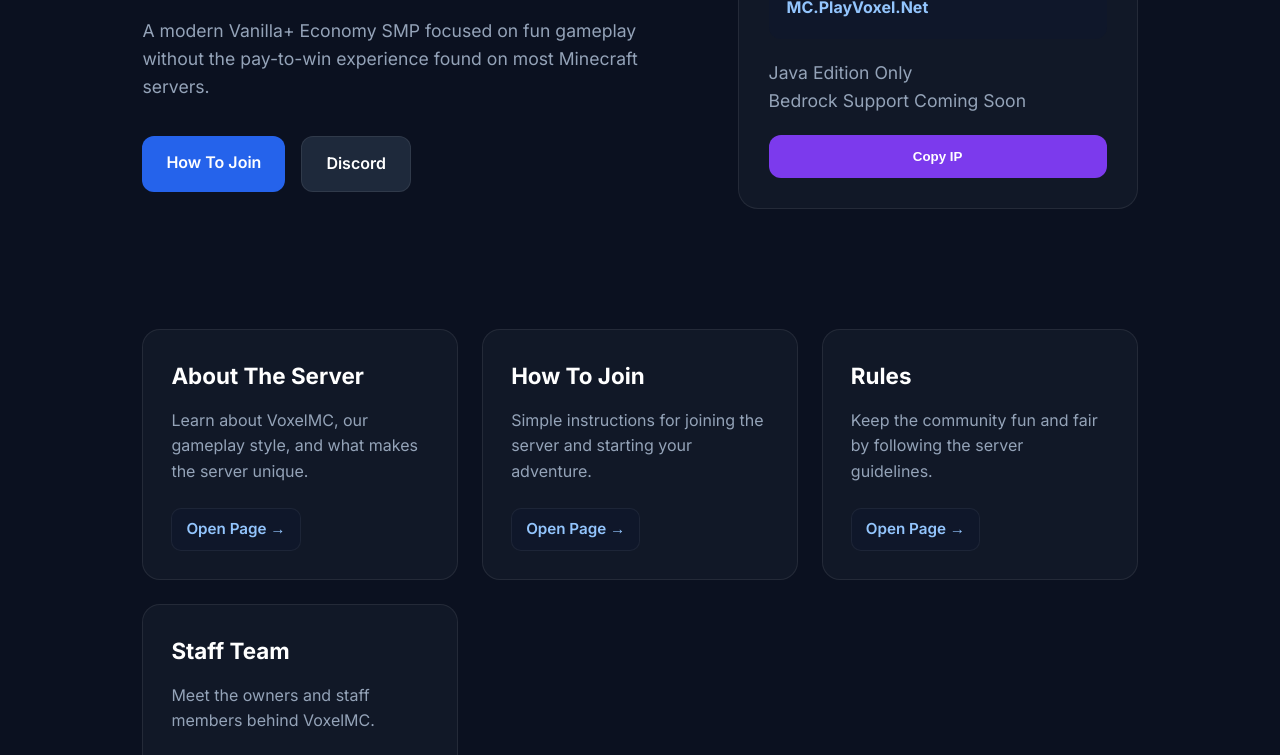
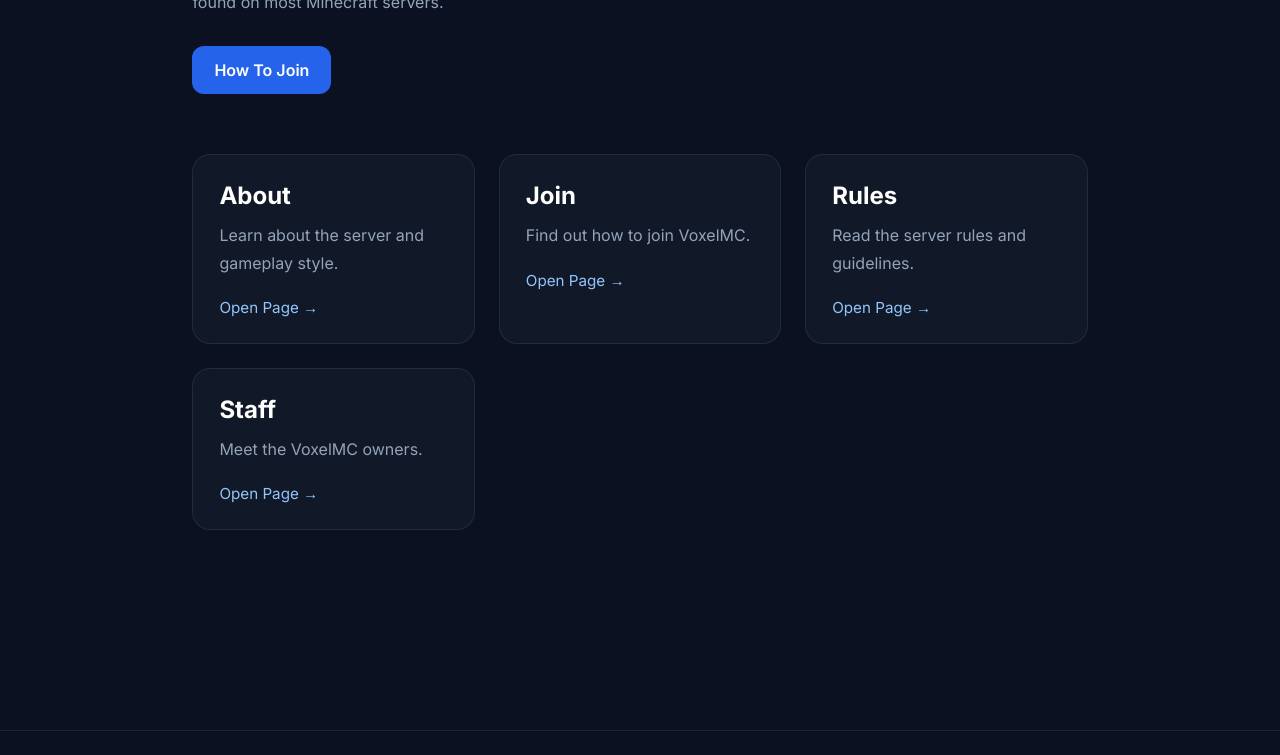
Before and after one commit to thevoxelmc/NewSiteVoxelMC, a plain HTML site: page index.html in a window 1280 px wide. Shown: the part 335-1090 px from the top of the page. Drawn offline with Linux system fonts and the light colour scheme.

Commit message:
Refactor HTML structure and styles for clarity

```diff
--- a/index.html
+++ b/index.html
@@ -4,8 +4,10 @@
   <meta charset="UTF-8">
   <meta name="viewport" content="width=device-width, initial-scale=1.0">
   <title>VoxelMC</title>
+
   <link rel="preconnect" href="https://fonts.googleapis.com">
   <link rel="preconnect" href="https://fonts.gstatic.com" crossorigin>
+
   <link href="https://fonts.googleapis.com/css2?family=Inter:wght@400;500;600;700;800&display=swap" rel="stylesheet">
 
   <style>
@@ -19,19 +21,15 @@
       font-family: 'Inter', sans-serif;
       background: #0b1120;
       color: white;
-      line-height: 1.6;
     }
 
     nav {
-      width: 100%;
-      padding: 20px 8%;
       display: flex;
       justify-content: space-between;
       align-items: center;
-      border-bottom: 1px solid rgba(255,255,255,0.08);
+      padding: 20px 8%;
       background: #0f172a;
-      position: sticky;
-      top: 0;
+      border-bottom: 1px solid rgba(255,255,255,.08);
     }
 
     .logo {
@@ -48,22 +46,12 @@
     .nav-links a {
       color: #cbd5e1;
       text-decoration: none;
-      font-weight: 500;
-      transition: .2s;
-    }
-
-    .nav-links a:hover {
-      color: white;
     }
 
     .hero {
       padding: 120px 8%;
-      max-width: 1200px;
+      max-width: 1100px;
       margin: auto;
-      display: grid;
-      grid-template-columns: 1fr 400px;
-      gap: 60px;
-      align-items: center;
     }
 
     .hero h1 {
@@ -73,145 +61,56 @@
 
     .hero p {
       color: #94a3b8;
-      font-size: 1.1rem;
-      margin-bottom: 35px;
-      max-width: 650px;
-    }
-
-    .buttons {
-      display: flex;
-      gap: 16px;
-      flex-wrap: wrap;
+      max-width: 700px;
+      line-height: 1.7;
+      margin-bottom: 30px;
     }
 
     .btn {
-      padding: 14px 24px;
+      display: inline-block;
+      padding: 14px 22px;
       border-radius: 12px;
+      background: #2563eb;
+      color: white;
       text-decoration: none;
       font-weight: 600;
-      transition: .2s;
     }
 
-    .primary {
-      background: #2563eb;
-      color: white;
+    .cards {
+      display: grid;
+      grid-template-columns: repeat(auto-fit,minmax(250px,1fr));
+      gap: 24px;
+      margin-top: 60px;
     }
 
-    .primary:hover {
-      background: #1d4ed8;
+    .card {
+      background: #111827;
+      border: 1px solid rgba(255,255,255,.08);
+      border-radius: 18px;
+      padding: 26px;
     }
 
-    .secondary {
-      background: #1e293b;
-      color: white;
-      border: 1px solid rgba(255,255,255,0.08);
+    .card h2 {
+      margin-bottom: 12px;
     }
 
-    .secondary:hover {
-      background: #273449;
-    }
-
-    .side-card {
-      background: #111827;
-      border: 1px solid rgba(255,255,255,0.08);
-      border-radius: 20px;
-      padding: 30px;
-    }
-
-    .side-card h3 {
-      margin-bottom: 18px;
-    }
-
-    .ip-box {
-      background: #0f172a;
-      padding: 18px;
-      border-radius: 12px;
-      margin: 20px 0;
-    }
-
-    .ip {
-      color: #93c5fd;
-      font-weight: 700;
-      margin-top: 6px;
-    }
-
-    button {
-      width: 100%;
-      padding: 14px;
-      border: none;
-      border-radius: 12px;
-      background: #7c3aed;
-      color: white;
-      font-weight: 700;
-      cursor: pointer;
-    }
-
-    button:hover {
-      background: #6d28d9;
-    }
-
-    .page-grid {
-      padding: 0 8% 100px;
-      max-width: 1200px;
-      margin: auto;
-      display: grid;
-      grid-template-columns: repeat(auto-fit, minmax(260px, 1fr));
-      gap: 24px;
-    }
-
-    .page-card {
-      background: #111827;
-      border: 1px solid rgba(255,255,255,0.08);
-      border-radius: 18px;
-      padding: 28px;
-    }
-
-    .page-card h2 {
-      margin-bottom: 14px;
-      font-size: 1.4rem;
-    }
-
-    .page-card p {
+    .card p {
       color: #94a3b8;
-      margin-bottom: 24px;
+      margin-bottom: 20px;
     }
 
     .page-link {
       color: #93c5fd;
       text-decoration: none;
-      font-weight: 600;
       font-size: .95rem;
-      display: inline-block;
-      padding: 8px 14px;
-      border-radius: 10px;
-      background: #0f172a;
-      border: 1px solid rgba(255,255,255,0.06);
-      transition: .2s;
-    }
-
-    .page-link:hover {
-      background: #172033;
     }
 
     footer {
       padding: 35px;
       text-align: center;
-      border-top: 1px solid rgba(255,255,255,0.08);
       color: #64748b;
-    }
-
-    @media(max-width: 900px) {
-      .hero {
-        grid-template-columns: 1fr;
-      }
-
-      .hero h1 {
-        font-size: 3rem;
-      }
-
-      .nav-links {
-        display: none;
-      }
+      border-top: 1px solid rgba(255,255,255,.08);
+      margin-top: 80px;
     }
   </style>
 </head>
@@ -230,72 +129,39 @@
   </nav>
 
   <section class="hero">
-    <div>
     <h1>VoxelMC</h1>
 
     <p>
       A modern Vanilla+ Economy SMP focused on fun gameplay without the
-        pay-to-win experience found on most Minecraft servers.
+      pay-to-win aspect found on most Minecraft servers.
     </p>
 
-      <div class="buttons">
-        <a href="join.html" class="btn primary">How To Join</a>
-        <a href="#" class="btn secondary">Discord</a>
-      </div>
-    </div>
+    <a href="join.html" class="btn">How To Join</a>
 
-    <div class="side-card">
-      <h3>Server Information</h3>
-
-      <div class="ip-box">
-        <div>Server IP</div>
-        <div class="ip">MC.PlayVoxel.Net</div>
-      </div>
-
-      <p style="color:#94a3b8; margin-bottom:20px;">
-        Java Edition Only<br>
-        Bedrock Support Coming Soon
-      </p>
-
-      <button onclick="copyIP()">Copy IP</button>
-    </div>
-  </section>
-
-  <section class="page-grid">
-    <div class="page-card">
-      <h2>About The Server</h2>
-      <p>
-        Learn about VoxelMC, our gameplay style, and what makes the server unique.
-      </p>
-
+    <div class="cards">
+      <div class="card">
+        <h2>About</h2>
+        <p>Learn about the server and gameplay style.</p>
         <a class="page-link" href="about.html">Open Page →</a>
       </div>
 
-    <div class="page-card">
-      <h2>How To Join</h2>
-      <p>
-        Simple instructions for joining the server and starting your adventure.
-      </p>
-
+      <div class="card">
+        <h2>Join</h2>
+        <p>Find out how to join VoxelMC.</p>
         <a class="page-link" href="join.html">Open Page →</a>
       </div>
 
-    <div class="page-card">
+      <div class="card">
         <h2>Rules</h2>
-      <p>
-        Keep the community fun and fair by following the server guidelines.
-      </p>
-
+        <p>Read the server rules and guidelines.</p>
         <a class="page-link" href="rules.html">Open Page →</a>
       </div>
 
-    <div class="page-card">
-      <h2>Staff Team</h2>
-      <p>
-        Meet the owners and staff members behind VoxelMC.
-      </p>
-
+      <div class="card">
+        <h2>Staff</h2>
+        <p>Meet the VoxelMC owners.</p>
         <a class="page-link" href="staff.html">Open Page →</a>
+      </div>
     </div>
   </section>
 
@@ -303,12 +169,5 @@
     © 2026 VoxelMC • Vanilla+ Economy SMP
   </footer>
 
-  <script>
-    function copyIP() {
-      navigator.clipboard.writeText('MC.PlayVoxel.Net');
-      alert('Server IP copied!');
-    }
-  </script>
-
 </body>
 </html>
```
Lines whose indentation alone changed are shown as unchanged.
